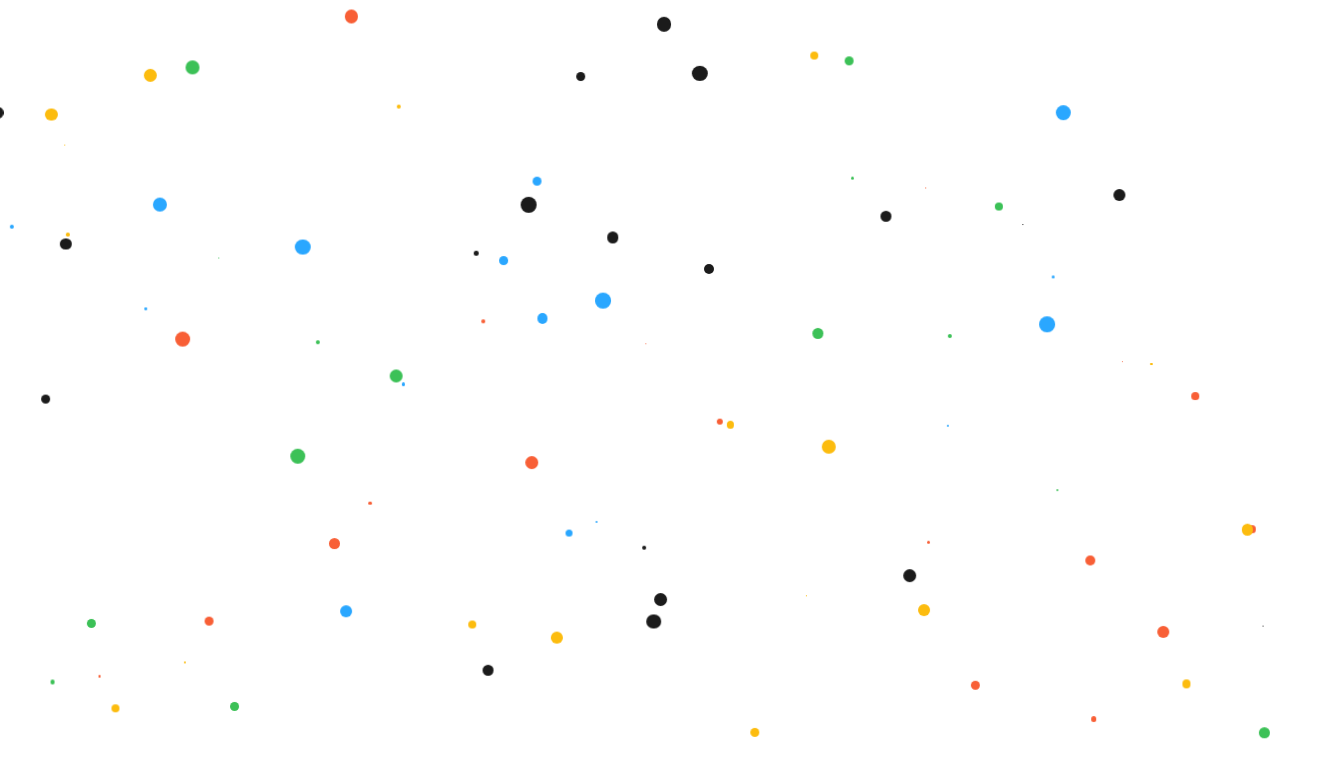
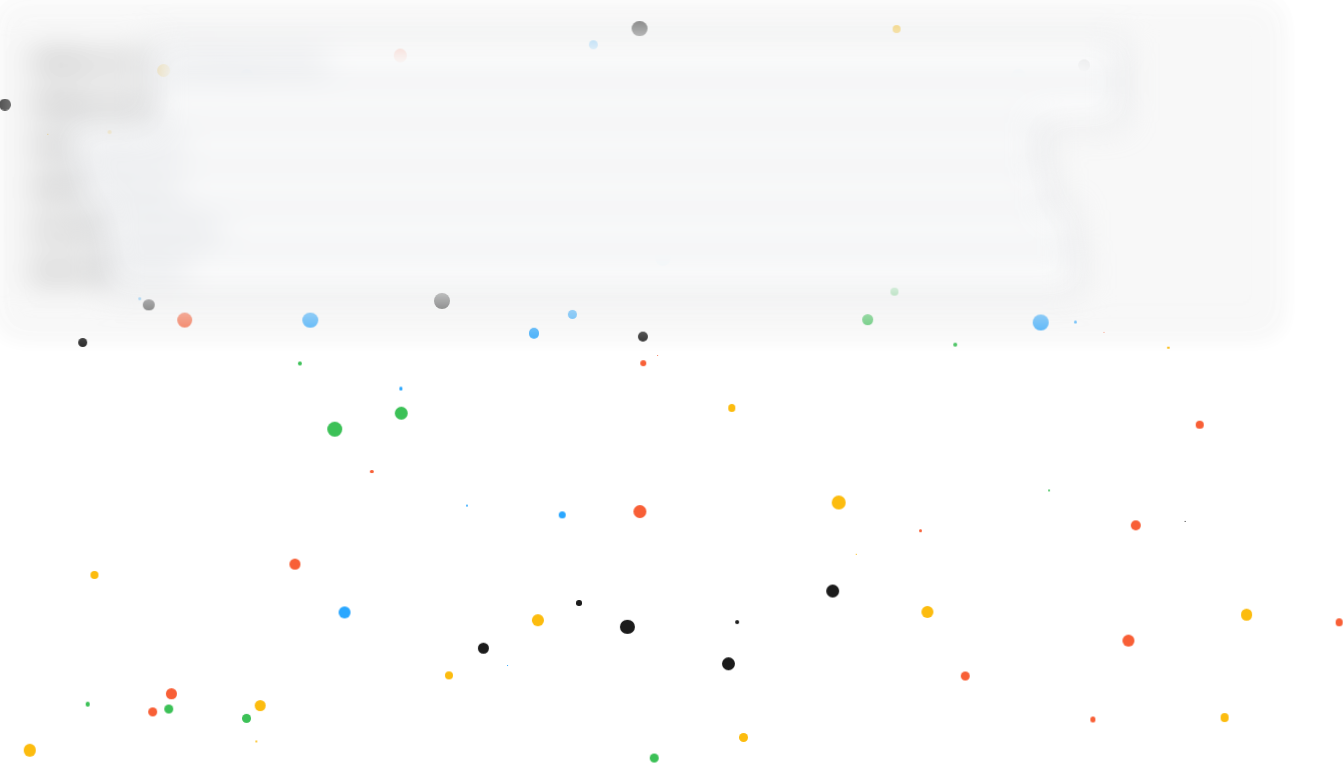
Before and after one commit to HackItHub/jawbs, a React app in the folder flash-resume-client/: page /resume-fields in a window 1280 px wide. Shown: the top 768 px of the page, 1343 px wide, since content can reach past the window. Built offline with nearby package versions, Linux system fonts and the light colour scheme.

Commit message:
Added form fields for address

```diff
--- a/flash-resume-client/src/client/App.tsx
+++ b/flash-resume-client/src/client/App.tsx
@@ -1,11 +1,13 @@
 import React from "react";
 import "./assets/styles/styles.css";
 import BallBackground from "./utils/BallBackground";
+import ResumeFields from "./pages/ResumeFields";
 
 //  eslint-disable-next-line
 const App: React.FC = () => (
   <div className='background'>
     <BallBackground />
+    <ResumeFields />
   </div>
 );
 
--- a/flash-resume-client/src/client/components/layout/FormFieldText.tsx
+++ b/flash-resume-client/src/client/components/layout/FormFieldText.tsx
@@ -4,7 +4,7 @@ interface Props {
   placeholder: string;
   required: boolean;
   label: string;
-  onChange: (e: string) => void;
+  onChange: (name: string, value: string) => void;
   id: string;
 }
 
@@ -17,8 +17,9 @@ const FormFieldText: React.FC<Props> = ({
 }) => {
   const [input, setInput] = useState("");
   const handleInput = (e: React.ChangeEvent<HTMLInputElement>) => {
-    setInput(e.target.value);
-    onChange(e.target.value);
+    const { name, value } = e.target;
+    setInput(value);
+    onChange(name, value);
   };
   return (
     <div className='form-field'>
--- a/flash-resume-client/src/client/components/resume-fields/Address.tsx
+++ b/flash-resume-client/src/client/components/resume-fields/Address.tsx
@@ -1,7 +1,75 @@
-import React from "react";
+import React, { useState } from "react";
+import FormFieldText from "../layout/FormFieldText";
+
+interface AddressForm {
+  addressLine1: string;
+  addressLine2: string;
+  zipCode: string;
+  city: string;
+  state: string;
+  country: string;
+}
 
 const Address: React.FC = () => {
-  return <div />;
+  const [addressForm, setAddressForm] = useState<AddressForm>({
+    addressLine1: "",
+    addressLine2: "",
+    zipCode: "",
+    city: "",
+    state: "",
+    country: "",
+  });
+
+  const handleChange = (name: string, value: string) => {
+    setAddressForm({ ...addressForm, [name]: value });
+  };
+
+  return (
+    <form>
+      <FormFieldText
+        id='address_line_1'
+        placeholder='1007 Mountain Drive'
+        label='Address Line 1'
+        onChange={handleChange}
+        required={false}
+      />
+      <FormFieldText
+        id='address_line_2'
+        placeholder=''
+        label='Address Line 2'
+        onChange={handleChange}
+        required={false}
+      />
+      <FormFieldText
+        id='city'
+        placeholder='Gotham City'
+        label='City'
+        onChange={handleChange}
+        required={false}
+      />
+      <FormFieldText
+        id='state'
+        placeholder='New Jersey'
+        label='State'
+        onChange={handleChange}
+        required={false}
+      />
+      <FormFieldText
+        id='country'
+        placeholder='United States'
+        label='Country'
+        onChange={handleChange}
+        required={false}
+      />
+      <FormFieldText
+        id='zipcode'
+        placeholder='6002318'
+        label='Zip Code'
+        onChange={handleChange}
+        required={false}
+      />
+    </form>
+  );
 };
 
 export default Address;
--- /dev/null
+++ b/flash-resume-client/src/client/pages/ResumeFields.tsx
@@ -0,0 +1,13 @@
+import React from "react";
+import Address from "../components/resume-fields/Address";
+import TransparentContainer from "../components/layout/TransparentContainer";
+
+const ResumeFields: React.FC = () => {
+  return (
+    <TransparentContainer>
+      <Address />
+    </TransparentContainer>
+  );
+};
+
+export default ResumeFields;
```
